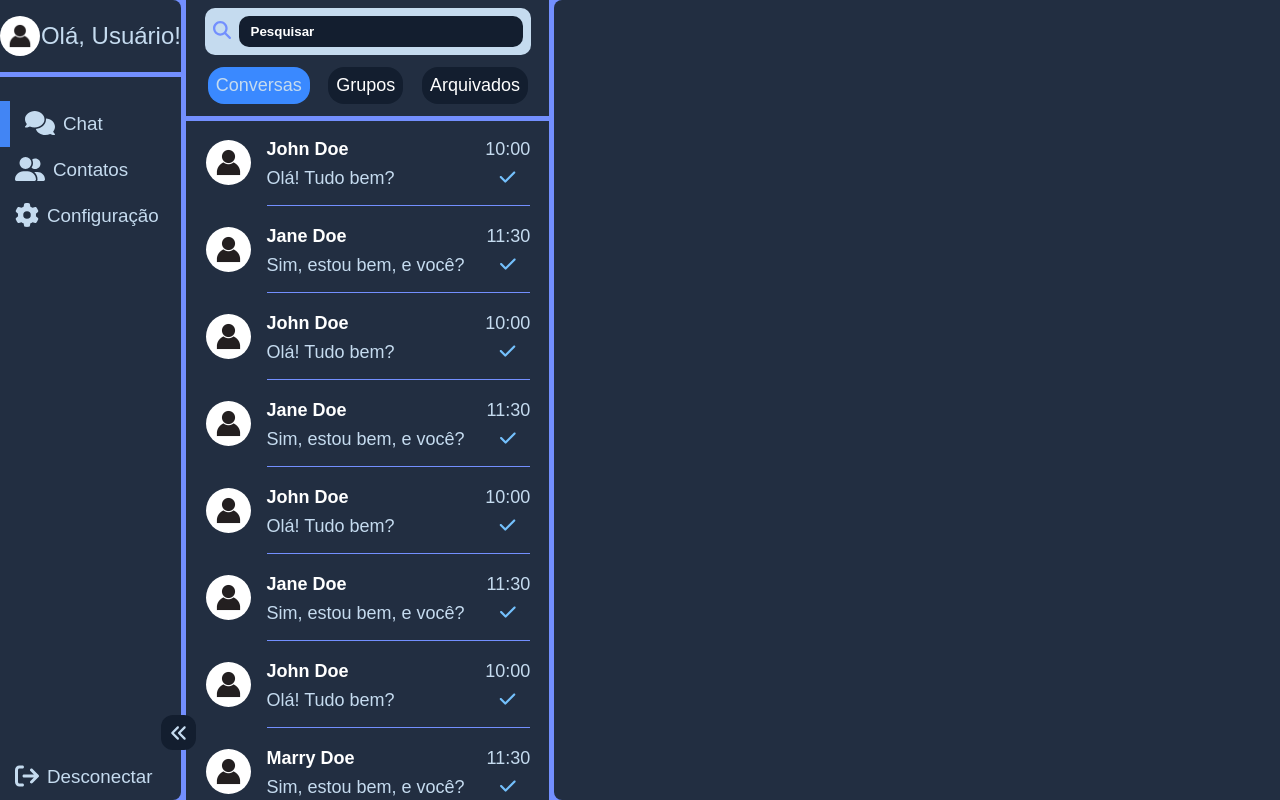
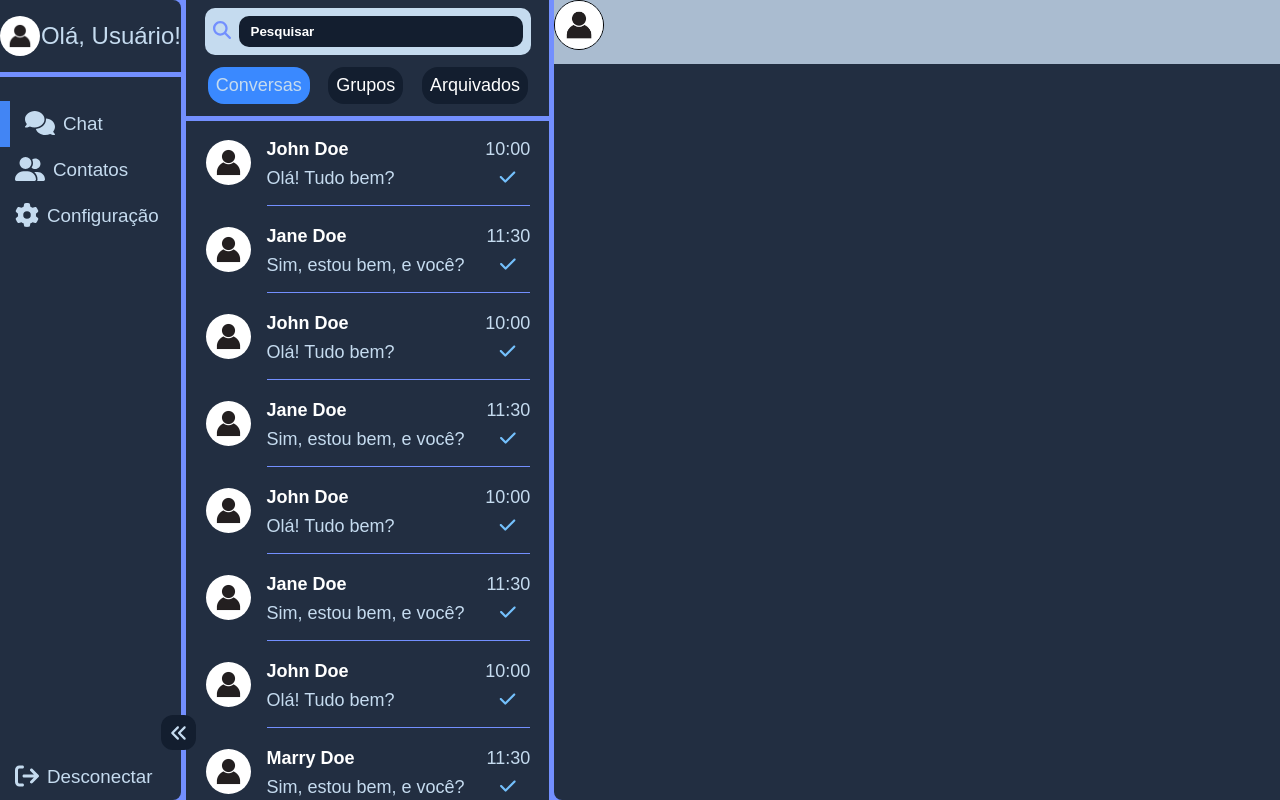
Before and after one commit to AdrielKlem/chatroom, a React (Vite) app: page / in a window 1280 px wide. Built offline with nearby package versions, Linux system fonts and the light colour scheme.

Commit message:
add header chatting and pciture profile

```diff
--- a/src/pages/Home/index.tsx
+++ b/src/pages/Home/index.tsx
@@ -1,7 +1,7 @@
 import { FontAwesomeIcon } from '@fortawesome/react-fontawesome'
 import { faComments, faUserGroup, faGear, faArrowRightFromBracket, faAnglesLeft } from '@fortawesome/free-solid-svg-icons'
 
-import { Container, Display, Menu, HeaderMenu, UserAvatar, CloseMenu, Inbox, FilterChat, FilterChatList, ChatList, Chatting, Logout } from "./styles"
+import { Container, Display, Menu, HeaderMenu, UserAvatar, CloseMenu, Inbox, FilterChat, FilterChatList, ChatList, Chatting, HeaderChat, UserStatus, UserAction, Logout } from "./styles"
 import { ButtonNav } from "../../components/ButtonNav"
 import { ChatItem } from "../../components/ChatItem"
 import { BarSearch } from "../../components/BarSearch"
@@ -124,7 +124,20 @@ export function Home() {
                         />
                     </ChatList>
                 </Inbox>
-                <Chatting></Chatting>
+                <Chatting>
+                    <HeaderChat>
+                        <UserStatus>
+                            <div className='pictureUser'>
+                                  <img
+                                src={chatData[0].pictureUser}
+                                alt="Foto usuário" />
+                            </div>
+                        </UserStatus>
+                        <UserAction>
+
+                        </UserAction>
+                    </HeaderChat>
+                </Chatting>
             </Display>
         </Container>
     )
--- a/src/pages/Home/styles.ts
+++ b/src/pages/Home/styles.ts
@@ -136,5 +136,30 @@ export const ChatList = styled.div`
 
 export const Chatting = styled.section`
     border-radius: .8rem 0 0 .8rem;
+`
+
+export const HeaderChat = styled.header`
+    background-color: ${({ theme }) => theme.colors.primaryBackground};
+    width: 100%;
+    height: 6.4rem;
+`
+
+export const UserStatus = styled.div`
+    > .pictureUser {
+        width: 5rem;
+        height: 5rem;
+        border: .1rem solid #000;
+        border-radius: 50%;
+        overflow: hidden;
+
+        img {
+            width: 100%;
+            height: 100%;
+            object-fit: cover;
+        }
+    }
+`
+
+export const UserAction = styled.div`
 
 `
```
